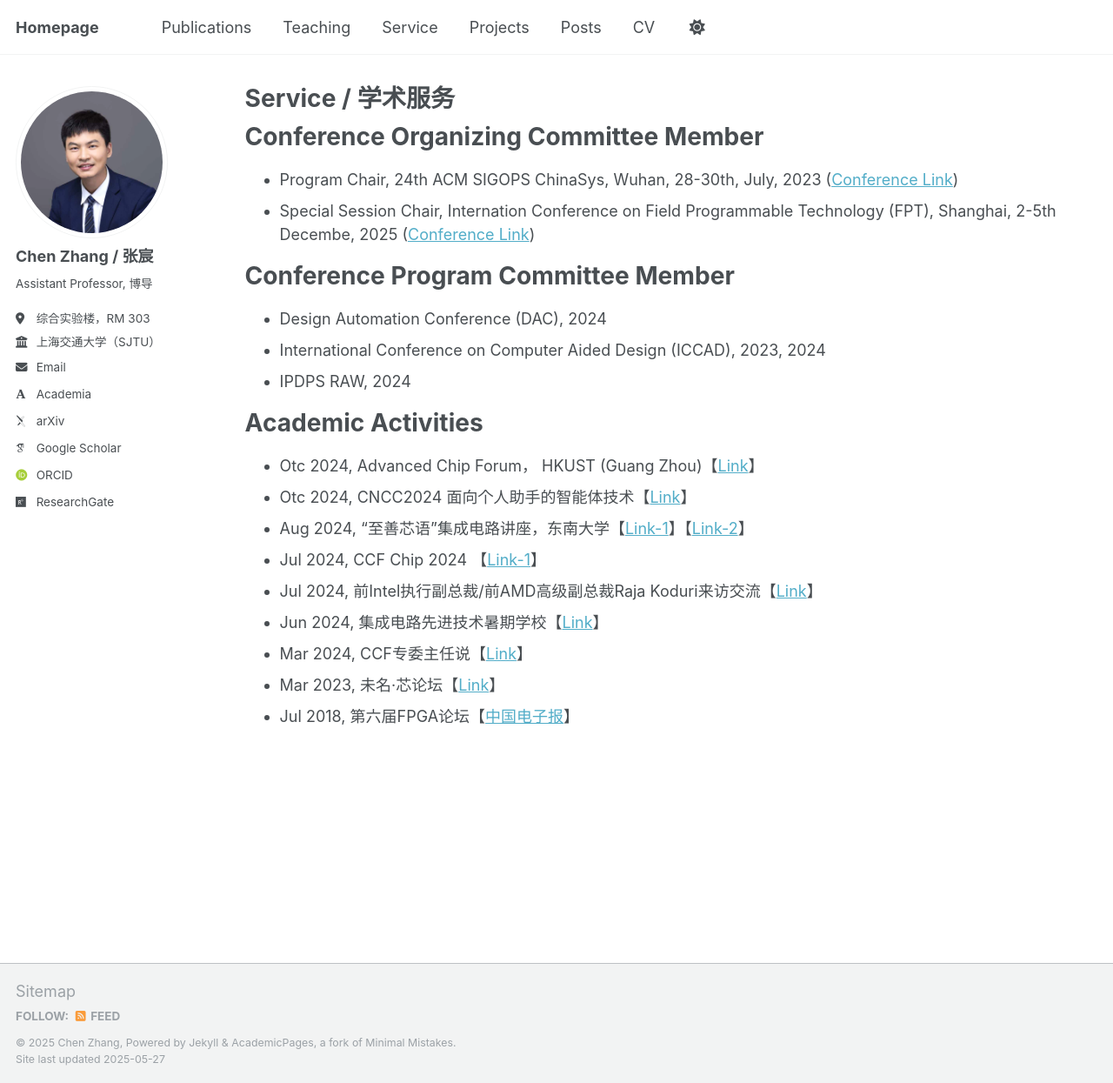
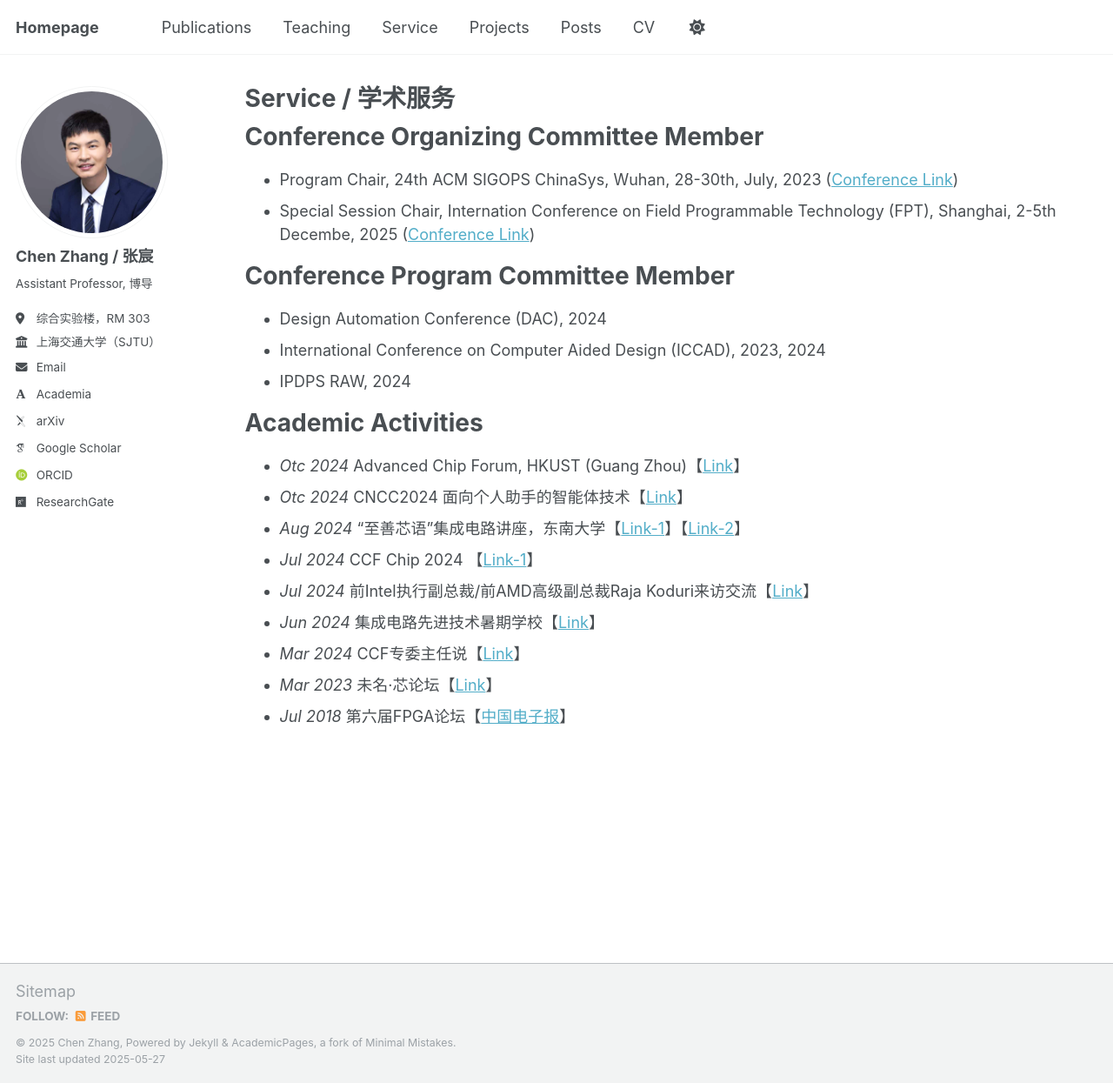
Before and after one commit to chenzhangsjtu/chenzhangsjtu.github.io, a Jekyll site: the page built from _pages/service.md, in a window 1280 px wide and 1245 px high. Shown: the whole window at 87% size. Built offline with Jekyll 4.4.1, drawn with Linux system fonts in a browser that asks for light colours; some web fonts are replaced.

```diff
--- a/_pages/service.md
+++ b/_pages/service.md
@@ -19,12 +19,12 @@ Conference Program Committee Member
 
 Academic Activities
 ======
-- Otc 2024, Advanced Chip Forum， HKUST (Guang Zhou)【[Link](https://mp.weixin.qq.com/s/BvpbjvrlK3eUeifYl0kXHg)】
-- Otc 2024, CNCC2024 面向个人助手的智能体技术【[Link](CNCC https://mp.weixin.qq.com/s/4Qjb_3utuHaaqh0SIs0EBw)】
-- Aug 2024, “至善芯语”集成电路讲座，东南大学【[Link-1](https://mp.weixin.qq.com/s/tn1PzQCjj1PmFBYG01tg8Q)】【[Link-2](https://mp.weixin.qq.com/s/puMZL3L_FeGx7Z9ldKGlXQ)】
-- Jul 2024, CCF Chip 2024 【[Link-1](https://ccf.org.cn/chip2024/general_1054)】
-- Jul 2024, 前Intel执行副总裁/前AMD高级副总裁Raja Koduri来访交流【[Link](https://mp.weixin.qq.com/s/nrZVAfx5kqi0I3G51jvFyg)】
-- Jun 2024, 集成电路先进技术暑期学校【[Link](https://mp.weixin.qq.com/s/6heCkJFCiT2AE1OiT9-PcQ)】
-- Mar 2024, CCF专委主任说【[Link](https://mp.weixin.qq.com/s/y4mhjL9ogJi7d_cZBKQZIw)】
-- Mar 2023, 未名·芯论坛【[Link](https://ic.pku.edu.cn/xwdt/8b6fe51215ad43b996b1fc4d9245a23f.htm)】
-- Jul 2018, 第六届FPGA论坛【[中国电子报](http://m.cena.com.cn/semi/20180725/94807.html)】
+- *Otc 2024* Advanced Chip Forum, HKUST (Guang Zhou)【[Link](https://mp.weixin.qq.com/s/BvpbjvrlK3eUeifYl0kXHg)】
+- *Otc 2024* CNCC2024 面向个人助手的智能体技术【[Link](CNCC https://mp.weixin.qq.com/s/4Qjb_3utuHaaqh0SIs0EBw)】
+- *Aug 2024* “至善芯语”集成电路讲座，东南大学【[Link-1](https://mp.weixin.qq.com/s/tn1PzQCjj1PmFBYG01tg8Q)】【[Link-2](https://mp.weixin.qq.com/s/puMZL3L_FeGx7Z9ldKGlXQ)】
+- *Jul 2024* CCF Chip 2024 【[Link-1](https://ccf.org.cn/chip2024/general_1054)】
+- *Jul 2024* 前Intel执行副总裁/前AMD高级副总裁Raja Koduri来访交流【[Link](https://mp.weixin.qq.com/s/nrZVAfx5kqi0I3G51jvFyg)】
+- *Jun 2024* 集成电路先进技术暑期学校【[Link](https://mp.weixin.qq.com/s/6heCkJFCiT2AE1OiT9-PcQ)】
+- *Mar 2024* CCF专委主任说【[Link](https://mp.weixin.qq.com/s/y4mhjL9ogJi7d_cZBKQZIw)】
+- *Mar 2023* 未名·芯论坛【[Link](https://ic.pku.edu.cn/xwdt/8b6fe51215ad43b996b1fc4d9245a23f.htm)】
+- *Jul 2018* 第六届FPGA论坛【[中国电子报](http://m.cena.com.cn/semi/20180725/94807.html)】
```
